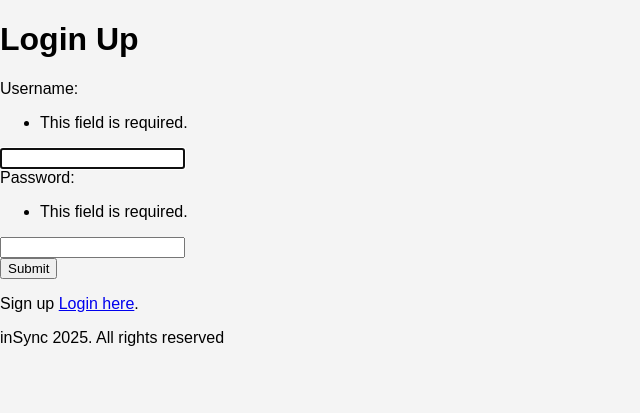
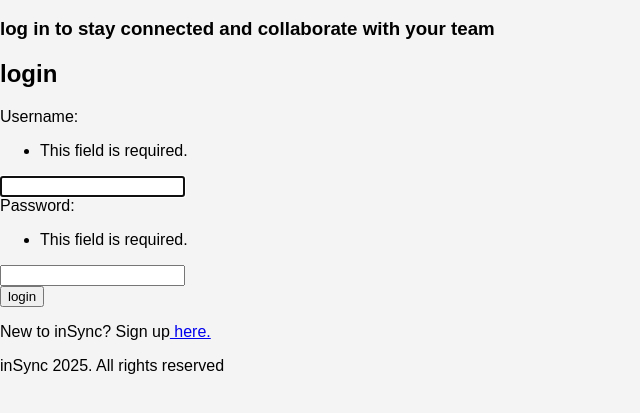
Before and after one commit to 582-41W-VA/InSync, a Django app: page /account/login/ in a window 1280 px wide. Shown: the part 138-551 px from the top of the page, without its empty margins (0-640 px from the left). Run offline with Django 5.2, Linux system fonts and the light colour scheme.

Commit message:
created index and fixed login template

```diff
--- a/account/templates/account/login.html
+++ b/account/templates/account/login.html
@@ -1,12 +1,18 @@
 {% extends 'base.html' %}
 {% block 'title' %} Sign up {% endblock %}
 {% block 'main' %}
-<h1>Login Up</h1>
-    <form method="post">
-        {% csrf_token %}
-        {{ form }}
-        <button type="submit">Submit</button>
-    </form>
-    <p>Sign up <a href="{% url 'account:login' %}">Login here</a>.</p>
-
+<section class="login">
+    <div class="container">
+        <h3 class="title">log in to stay connected and collaborate with your team</h3>
+        <div class="login-form">
+            <h2>login</h2>
+            <form method="post">
+                {% csrf_token %}
+                {{ form }}
+                <button type="submit">login</button>
+            </form>
+        </div>
+        <p class="signup-link">New to inSync? Sign up<a href="{% url 'account:signup' %}"> here.</a></p>
+    </div>
+</section>
 {% endblock %}
```
Also changed, not shown: account/templates/account/index.html (added, +10 -0 lines), account/templates/account/signup.html (+6 -7 lines).
